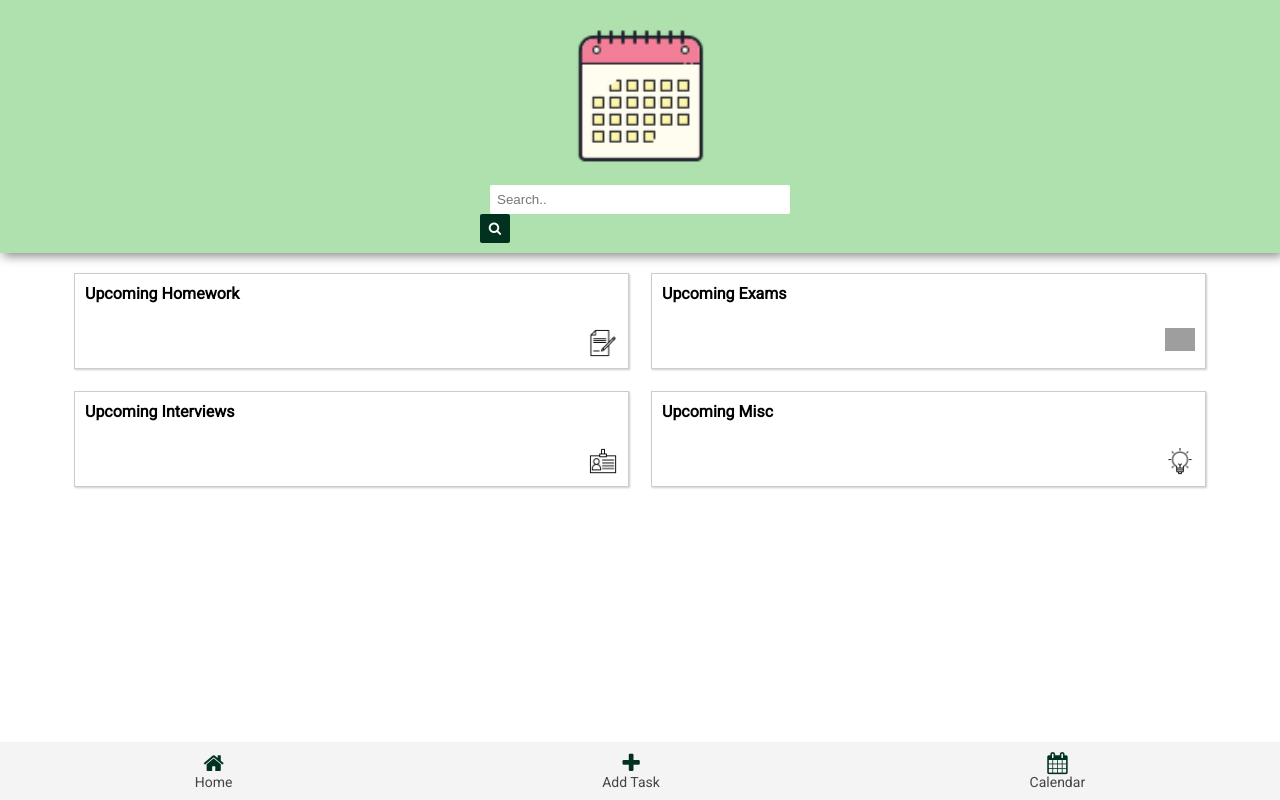
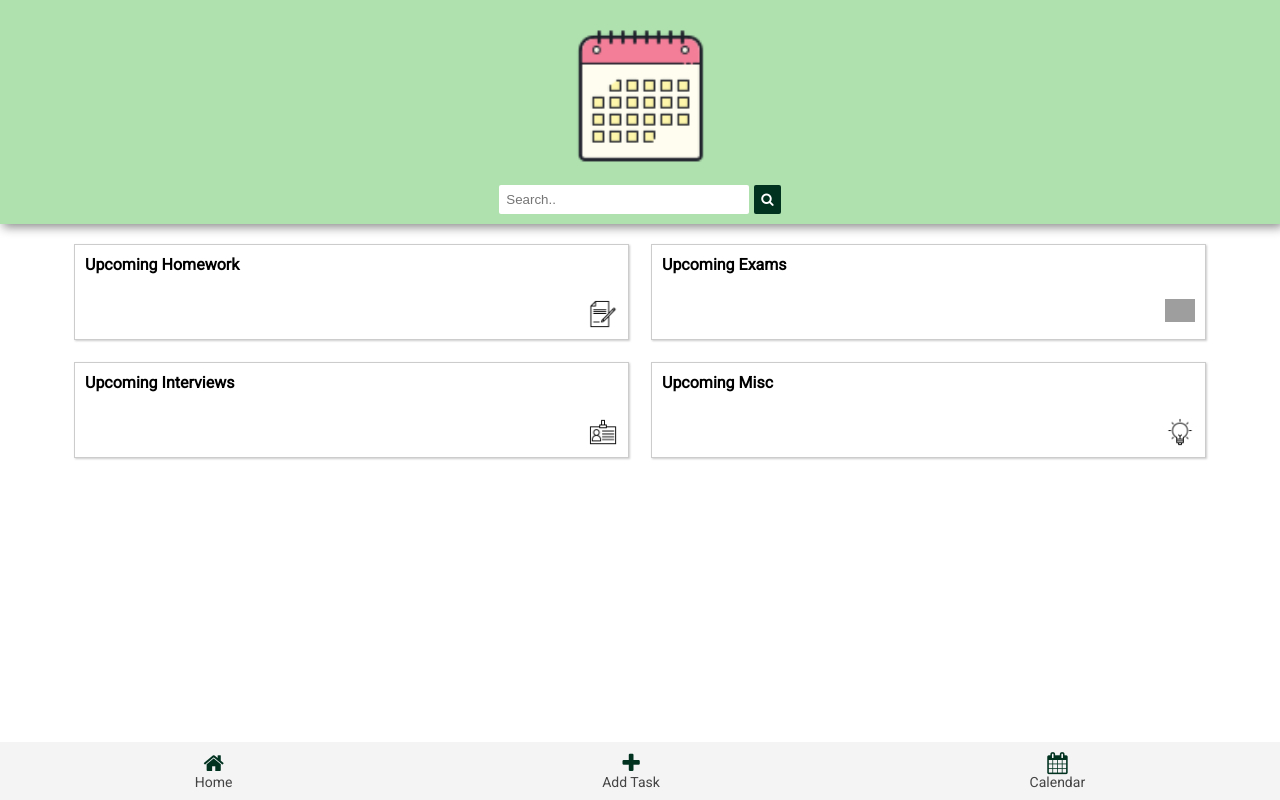
Before and after one commit to software-students-fall2022/web-app-exercise-team-12-1, a Flask app: page / in a window 1280 px wide. Run offline with Flask 2, Linux system fonts and the light colour scheme; grey boxes are pictures that could not be loaded.

Commit message:
stick search button to search bar

```diff
--- a/static/css/styles.css
+++ b/static/css/styles.css
@@ -129,15 +129,14 @@ body{
 
 form.search input[type='text']{
   padding: 7px;
-  width: 300px;
+  width: 250px;
   border: 0;
   border-radius: 2px;
 }
 
 form.search button{
-  float:left;
-  margin-left:-10px;
-  width:10%;
+  float:right;
+  margin-left: 5px;
   padding:7px;
   color: white;
   border:0;
--- a/templates/home.html
+++ b/templates/home.html
@@ -4,18 +4,31 @@
     <meta charset="UTF-8" />
     <meta http-equiv="X-UA-Compatible" content="IE=edge" />
     <meta name="viewport" content="width=device-width, initial-scale=1.0" />
-        <link rel="stylesheet" href="{{ url_for('static', filename='css/styles.css') }}"/>
-        <link rel="stylesheet" href="https://cdnjs.cloudflare.com/ajax/libs/font-awesome/4.7.0/css/font-awesome.min.css">
-        <link href="https://fonts.googleapis.com/css2?family=Roboto&display=swap" rel="stylesheet">
+    <link
+      rel="stylesheet"
+      href="{{ url_for('static', filename='css/styles.css') }}"
+    />
+    <link
+      rel="stylesheet"
+      href="https://cdnjs.cloudflare.com/ajax/libs/font-awesome/4.7.0/css/font-awesome.min.css"
+    />
+    <link
+      href="https://fonts.googleapis.com/css2?family=Roboto&display=swap"
+      rel="stylesheet"
+    />
     <title>Home Page</title>
   </head>
   <body>
     <div class="content">
       <header class="home-header">
         <div class="container">
-                    <img src="/static/icons/logo.png" alt="" class="logo">
-                    <form class="search" action="{{ url_for('query_records') }}" style="margin:auto;max-width:300px">
-                        <input type="text" placeholder="Search..">
+          <img src="/static/icons/logo.png" alt="" class="logo" />
+          <form
+            class="search"
+            action="{{ url_for('query_records') }}"
+            style="margin: auto; max-width: 300px"
+          >
+            <input type="text" placeholder="Search.." />
             <button type="submit"><i class="fa fa-search"></i></button>
           </form>
         </div>
@@ -23,24 +36,28 @@
 
       <div class="grid container">
         <div class="item">
-                    <a href="{{ url_for('show_homework') }}"><h4>Upcoming Homework</h4></a>
+          <a href="{{ url_for('show_homework') }}"
+            ><h4>Upcoming Homework</h4></a
+          >
           <p></p>
-                    <img src="/static/icons/homework.png" alt=""/>
+          <img src="/static/icons/homework.png" alt="" />
         </div>
         <div class="item">
           <a href="{{ url_for('show_exam') }}"><h4>Upcoming Exams</h4></a>
           <p></p>
-                    <img src="/static/icons/exam.png" alt=""/>
+          <img src="/static/icons/exam.png" alt="" />
         </div>
         <div class="item">
-                    <a href="{{ url_for('show_interview') }}"><h4>Upcoming Interviews</h4></a>
+          <a href="{{ url_for('show_interview') }}"
+            ><h4>Upcoming Interviews</h4></a
+          >
           <p></p>
-                    <img src="/static/icons/interview.png" alt=""/>
+          <img src="/static/icons/interview.png" alt="" />
         </div>
         <div class="item">
           <a href="{{ url_for('show_misc') }}"><h4>Upcoming Misc</h4></a>
           <p></p>
-                    <img src="/static/icons/misc.png" alt=""/>
+          <img src="/static/icons/misc.png" alt="" />
         </div>
       </div>
     </div>
@@ -52,12 +69,15 @@
           Home
         </li>
         <li>
-                    <a href="{{ url_for('add_task')}}"><i class="fa fa-plus" aria-hidden="true"></i></a>
+          <a href="{{ url_for('add_task')}}"
+            ><i class="fa fa-plus" aria-hidden="true"></i
+          ></a>
           Add Task
         </li>
         <li>
           <a href="{{ url_for('show_calendar') }}">
-                        <i class="fa fa-calendar"></i></a>
+            <i class="fa fa-calendar"></i
+          ></a>
           Calendar
         </li>
       </ul>
```
Lines whose indentation alone changed are shown as unchanged.
